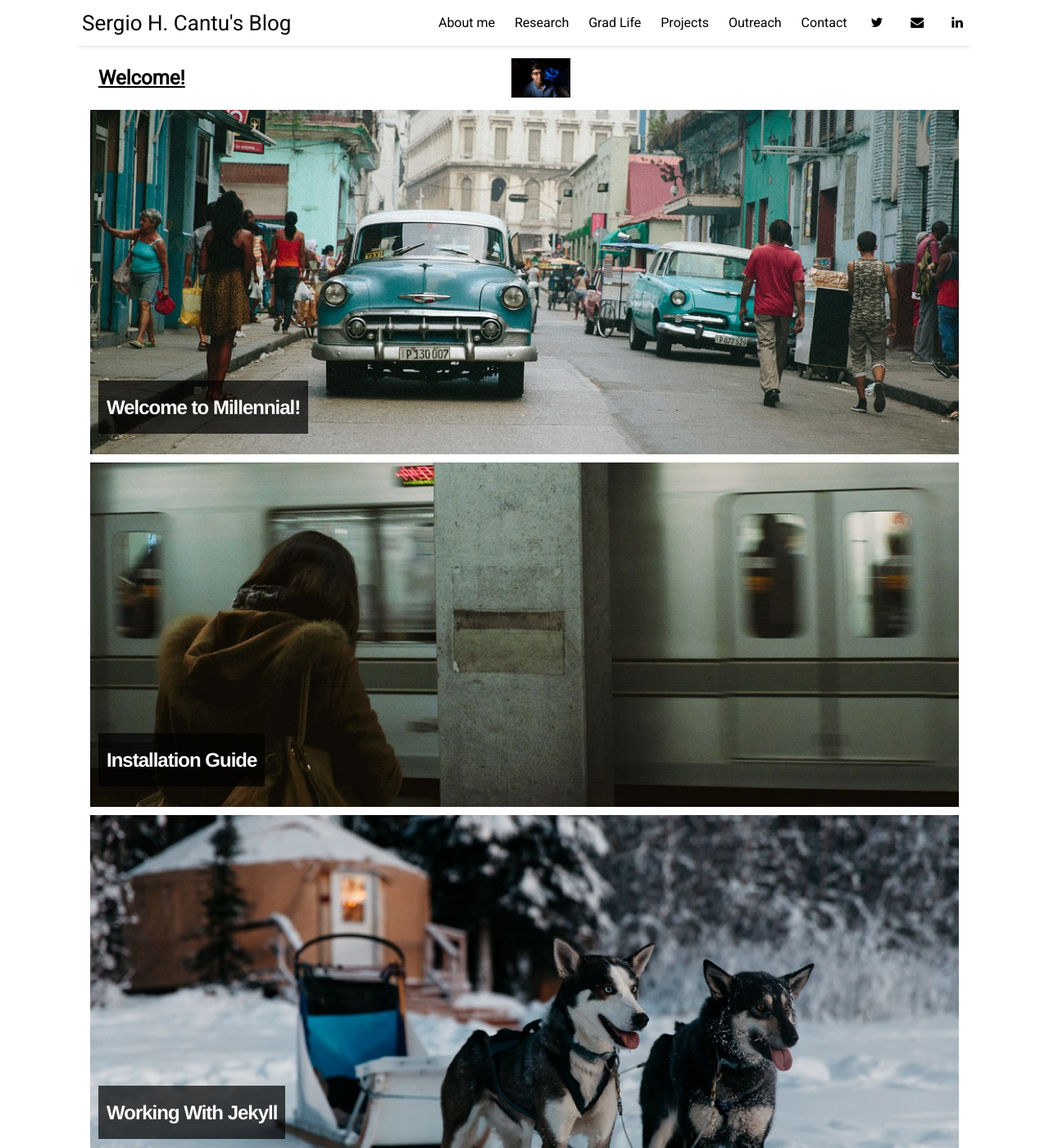
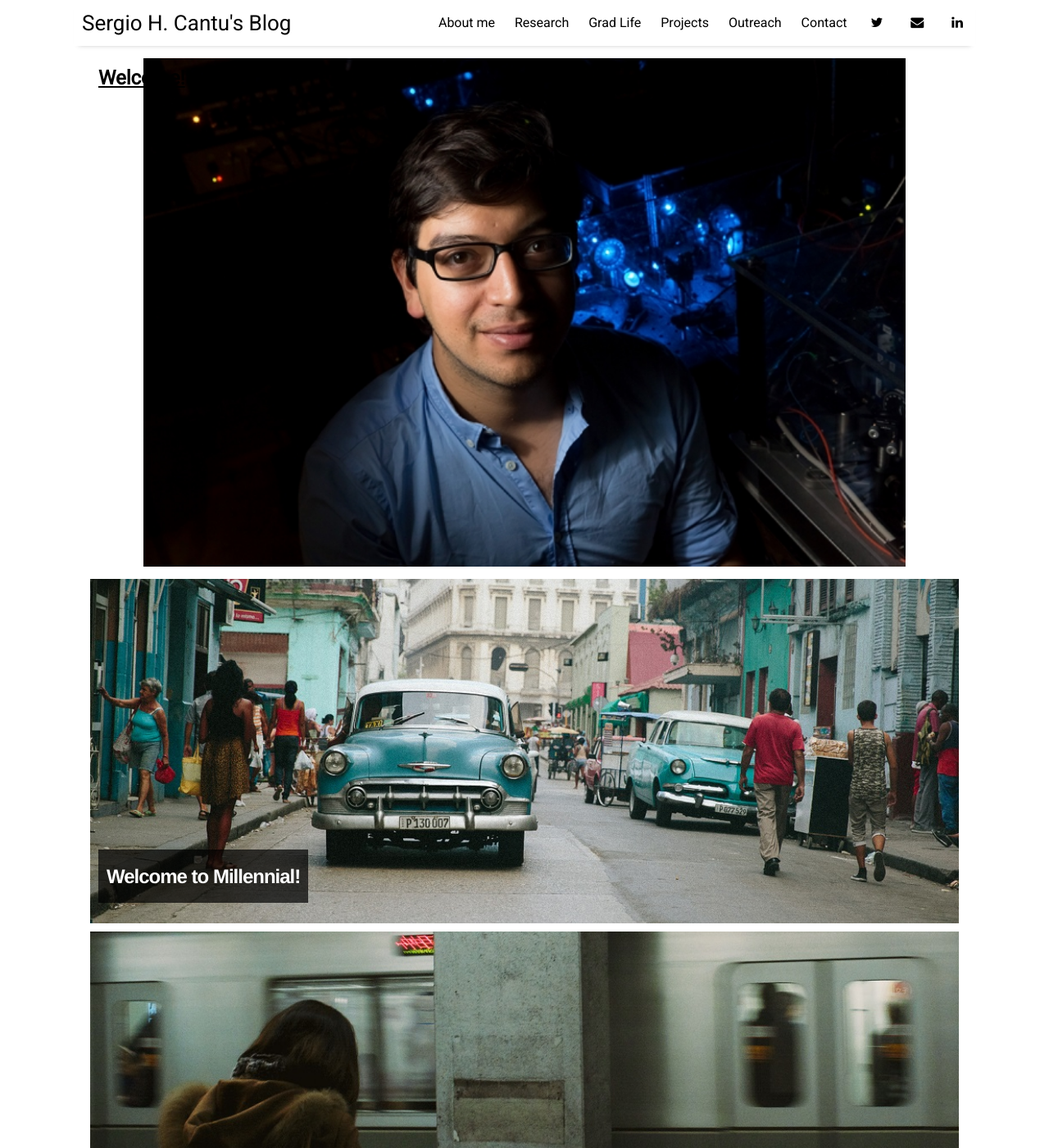
Before and after one commit to ChekHub/chekhub.github.io, a Jekyll site: the page built from index.html, in a window 1280 px wide and 1400 px high. Shown: the whole window at 82% size. Built offline with Jekyll 4.4.1, drawn with Linux system fonts in a browser that asks for light colours; nearby versions of some CDN libraries; the list of posts is cut into pages by our own code.

Commit message:
Update _home.scss

```diff
--- a/assets/css/_sass/_home.scss
+++ b/assets/css/_sass/_home.scss
@@ -8,7 +8,7 @@
 }
 
 .homeimage {
-  width: 100%;
+  height: 600px;
   align: center;
   background-repeat: no-repeat;
   margin: 5px 10px 10px;
```
